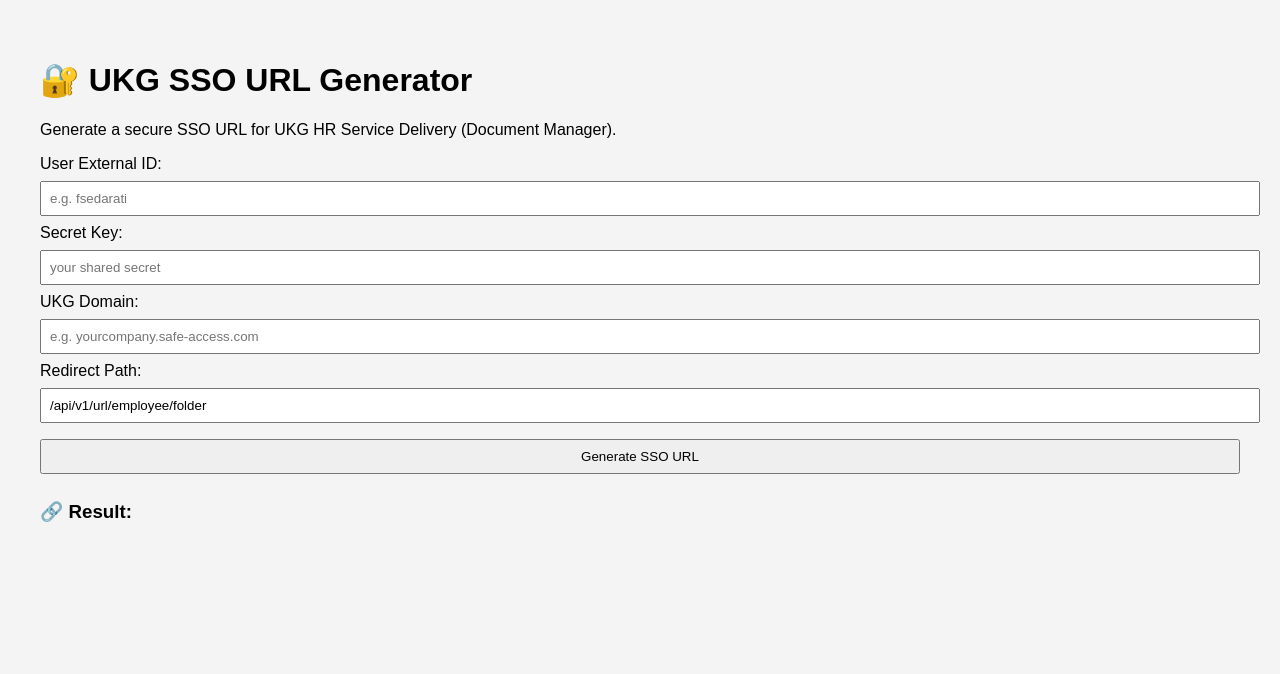
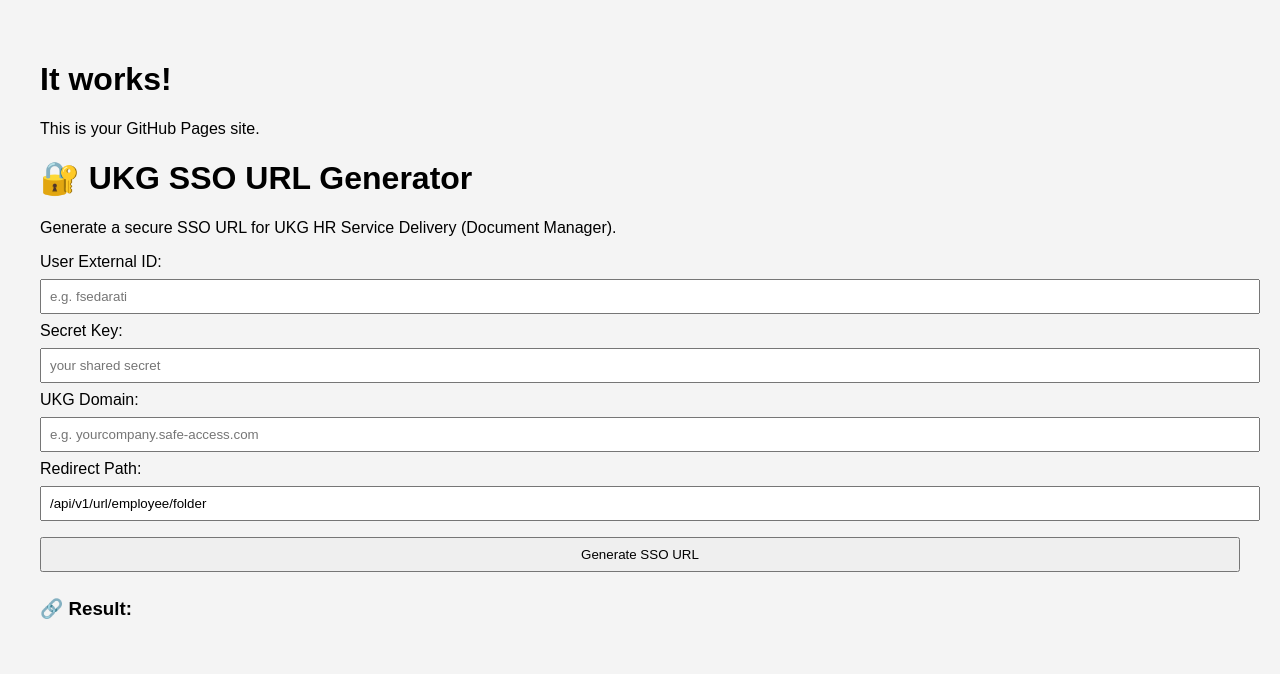
Before and after one commit to Farzanehsedarati610/ukg, a plain HTML site: page index.html in a window 1280 px wide. Drawn offline with Linux system fonts and the light colour scheme.

Commit message:
Add index.html

```diff
--- a/index.html
+++ b/index.html
@@ -1,5 +1,14 @@
 <!DOCTYPE html>
 <html lang="en">
+<!DOCTYPE html>
+<html>
+<head><title>UKG SSO</title></head>
+<body>
+  <h1>It works!</h1>
+  <p>This is your GitHub Pages site.</p>
+</body>
+</html>
+
 <head>
   <meta charset="UTF-8">
   <title>UKG SSO URL Generator</title>
```
